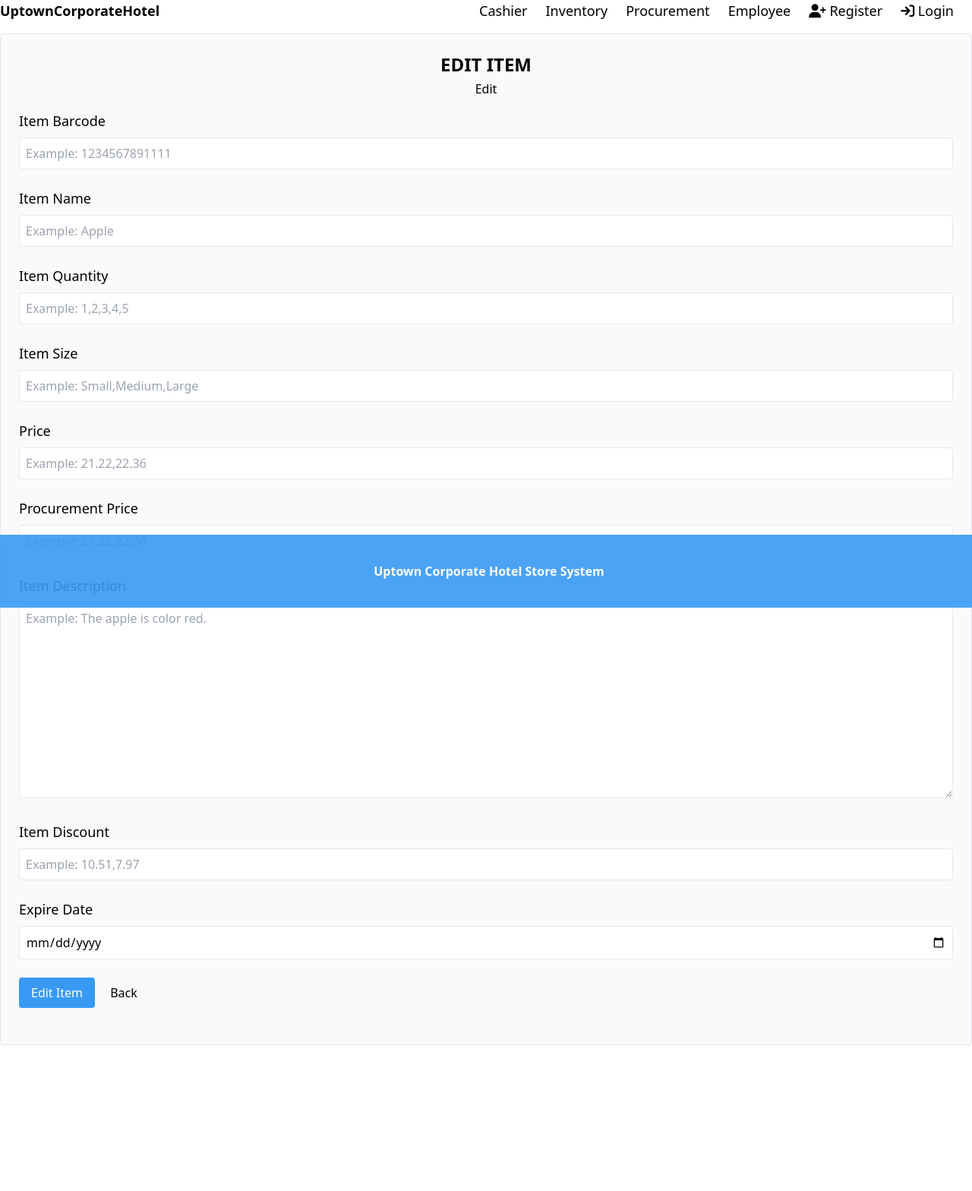
After one commit to rjcquimno/CS3145SAD, a Laravel app: template resources/views/edit.blade.php in a window 1280 px wide. The commit adds this page. Shown: the whole page at 76% size. Run offline with Laravel 9, Linux system fonts and the light colour scheme; the template is opened without the code that fills it, so the values that code supplies are empty; some libraries are stand-ins or nearby versions.

Commit message:
Add files via upload

```diff
--- /dev/null
+++ b/resources/views/components/card.blade.php
@@ -0,0 +1,3 @@
+<div {{$attributes->merge(['class'=>'bg-gray-50 border border-gray-200 rounded p-6'])}}>
+    {{$slot}}
+</div>
--- /dev/null
+++ b/resources/views/components/flash-message.blade.php
@@ -0,0 +1,7 @@
+@if(session()->has('message'))
+<div x-data="{show: true}" x-init="setTimeout(()=> show=false, 3000)" x-show="show" class="fixed top-0 left-1/2 transform -translate-x-1/2 bg-laravel text-white px-48 py3">
+<p>
+    {{session('message')}}
+</p>
+</div>
+@endif
--- a/resources/views/components/layout.blade.php
+++ b/resources/views/components/layout.blade.php
@@ -12,6 +12,7 @@
             crossorigin="anonymous"
             referrerpolicy="no-referrer"
         />
+        <script src="//unpkg.com/alpinejs" defer></script>
         <script src="https://cdn.tailwindcss.com"></script>
         <script>
             tailwind.config = {
@@ -76,5 +77,6 @@
         >
             <p class="ml-2">Uptown Corporate Hotel Store System</p>
         </footer>
+        <x-flash-message/>
     </body>
 </html>
--- /dev/null
+++ b/resources/views/edit.blade.php
@@ -0,0 +1,208 @@
+<x-layout>
+
+    <x-card>
+    <header class="text-center">
+        <h2 class="text-2xl font-bold uppercase mb-1">
+            Edit Item
+        </h2>
+        <p class="mb-4">Edit {{$inventory->item_name}}</p>
+    </header>
+
+    <form method="POST"action="/edit/{{$inventory->id}}" enctype="multipart/form-data">
+
+        @csrf
+
+        @method('PUT')
+
+        <div class="mb-6">
+            <label
+                for="item_barcode"
+                class="inline-block text-lg mb-2"
+                >Item Barcode</label
+            >
+            <input
+                type="text"
+                class="border border-gray-200 rounded p-2 w-full"
+                name="item_barcode" value="{{$inventory->item_barcode}}"
+                placeholder="Example: 1234567891111"/>
+
+
+            @error('item_barcode')
+            <p class="text-red-500 text-xs mt-1">{{$message}}</p>
+            @enderror
+
+        </div>
+
+        <div class="mb-6">
+            <label for="item_name" class="inline-block text-lg mb-2"
+                >Item Name</label
+            >
+            <input
+                type="text"
+                class="border border-gray-200 rounded p-2 w-full"
+                name="item_name"
+                placeholder="Example: Apple"
+                value="{{$inventory->item_name}}"
+            />
+
+            @error('item_name')
+            <p class="text-red-500 text-xs mt-1">{{$message}}</p>
+            @enderror
+
+        </div>
+
+        <div class="mb-6">
+            <label
+                for="item_quantity"
+                class="inline-block text-lg mb-2"
+                >Item Quantity</label
+            >
+            <input
+                type="text"
+                class="border border-gray-200 rounded p-2 w-full"
+                name="item_quantity"
+                placeholder="Example: 1,2,3,4,5"
+                value="{{$inventory->item_quantity}}"
+            />
+
+            @error('item_quantity')
+            <p class="text-red-500 text-xs mt-1">{{$message}}</p>
+            @enderror
+
+        </div>
+
+        <div class="mb-6">
+            <label
+                for="item_size"
+                class="inline-block text-lg mb-2"
+                >Item Size</label
+            >
+            <input
+                type="text"
+                class="border border-gray-200 rounded p-2 w-full"
+                name="item_size"
+                placeholder="Example: Small,Medium,Large"
+                value="{{$inventory->item_size}}"
+            />
+
+            @error('item_size')
+            <p class="text-red-500 text-xs mt-1">{{$message}}</p>
+            @enderror
+
+        </div>
+
+        <div class="mb-6">
+            <label
+                for="item_price"
+                class="inline-block text-lg mb-2"
+                >Price</label
+            >
+            <input
+                type="text"
+                class="border border-gray-200 rounded p-2 w-full"
+                name="item_price"
+                placeholder="Example: 21.22,22.36"
+                value="{{$inventory->item_price}}"
+            />
+
+            @error('item_price')
+            <p class="text-red-500 text-xs mt-1">{{$message}}</p>
+            @enderror
+
+        </div>
+
+        <div class="mb-6">
+            <label
+                for="item_procprice"
+                class="inline-block text-lg mb-2"
+                >Procurement Price</label
+            >
+            <input
+                type="text"
+                class="border border-gray-200 rounded p-2 w-full"
+                name="item_procprice"
+                placeholder="Example: 21.22,22.36"
+                value="{{$inventory->item_procprice}}"
+            />
+
+            @error('item_procprice')
+            <p class="text-red-500 text-xs mt-1">{{$message}}</p>
+            @enderror
+
+        </div>
+
+
+
+        <div class="mb-6">
+            <label
+                for="item_description"
+                class="inline-block text-lg mb-2"
+            >
+                Item Description
+            </label>
+            <textarea
+                class="border border-gray-200 rounded p-2 w-full"
+                name="item_description"
+                rows="10"
+                placeholder="Example: The apple is color red."
+
+            >{{"$inventory->item_barcode"}}</textarea>
+
+            @error('item_description')
+            <p class="text-red-500 text-xs mt-1">{{$message}}</p>
+            @enderror
+
+        </div>
+
+        <div class="mb-6">
+            <label
+                for="item_discount"
+                class="inline-block text-lg mb-2"
+                >Item Discount</label
+            >
+            <input
+                type="text"
+                class="border border-gray-200 rounded p-2 w-full"
+                name="item_discount"
+                placeholder="Example: 10.51,7.97"
+                value="{{$inventory->item_discount}}"
+            />
+
+            @error('item_discount')
+            <p class="text-red-500 text-xs mt-1">{{$message}}</p>
+            @enderror
+
+        </div>
+
+        <div class="mb-6">
+            <label
+                for="expire_date"
+                class="inline-block text-lg mb-2"
+                >Expire Date</label
+            >
+            <input
+                type="date"
+                class="border border-gray-200 rounded p-2 w-full"
+                name="expire_date"
+                placeholder="Example: Remote, Boston MA, etc"
+                value="{{$inventory->expire_date}}"
+            />
+
+            @error('expire_date')
+            <p class="text-red-500 text-xs mt-1">{{$message}}</p>
+            @enderror
+
+        </div>
+
+        <div class="mb-6">
+            <button
+                class="bg-laravel text-white rounded py-2 px-4 hover:bg-black"
+            >
+                Edit Item
+            </button>
+
+            <a href="/inventory" class="text-black ml-4"> Back </a>
+        </div>
+    </form>
+</x-card>
+    </x-layout>
```
Also changed, not shown: resources/views/create.blade.php (added, +206 -0 lines), resources/views/inventory.blade.php (+17 -0 lines).
